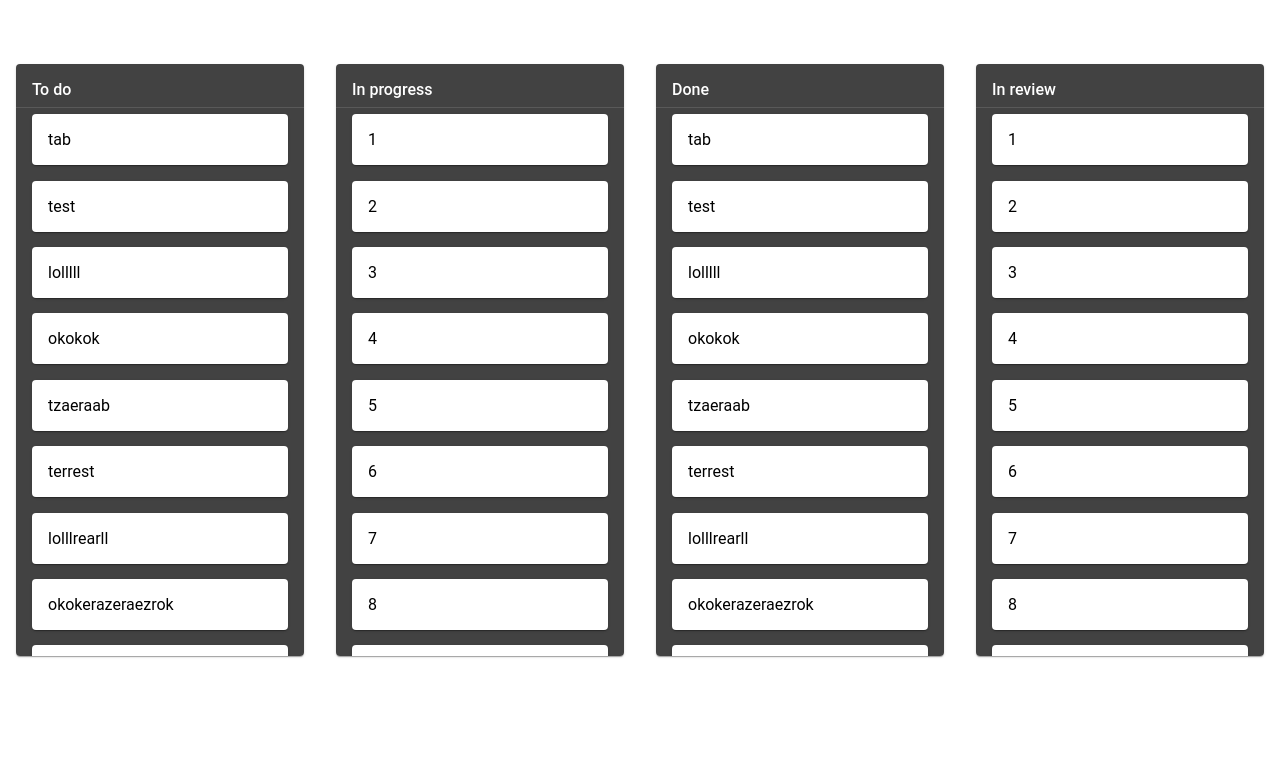
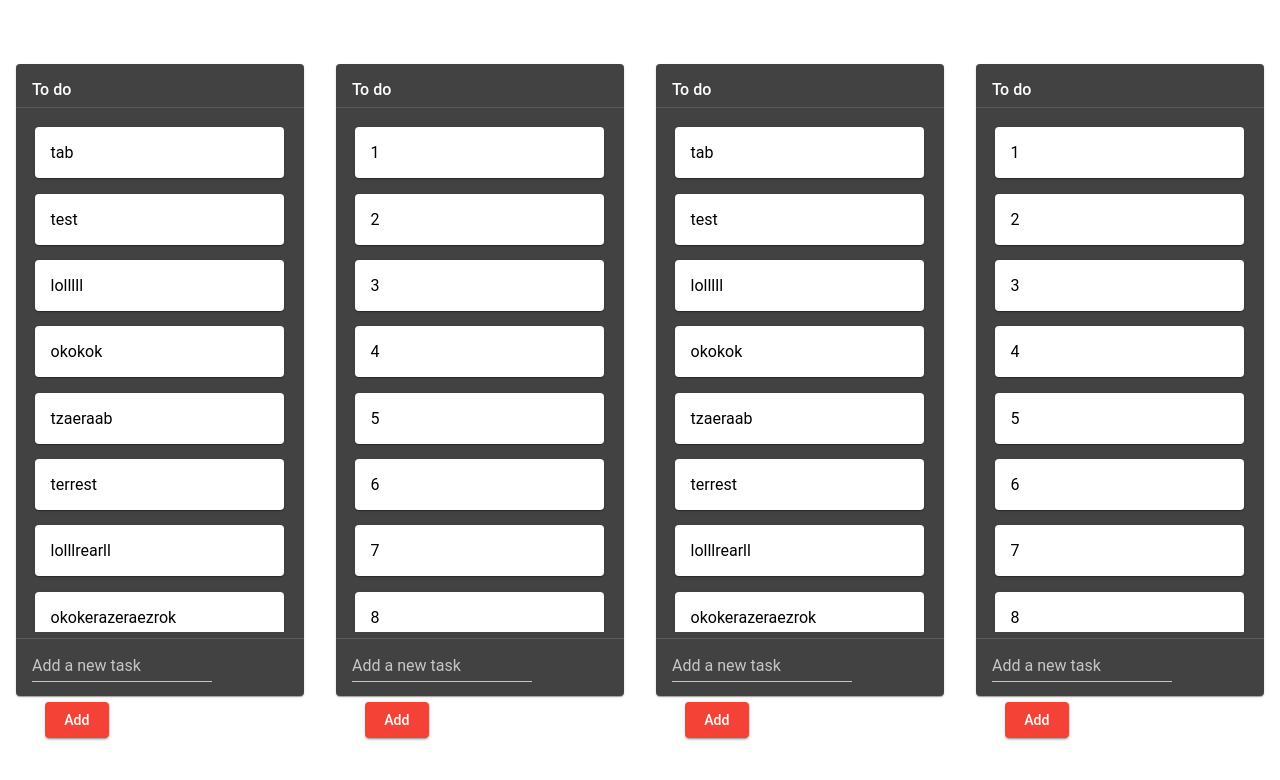
Before and after one commit to joshhauser/TasksWatcher, an Angular app in the folder Angular/: page / in a window 1280 px wide. Shown: the top 780 px of the page. Built offline with nearby package versions, Linux system fonts and the light colour scheme.

Commit message:
changed scrolling | added input + button to add task

```diff
--- a/Angular/src/app/components/board/board.component.html
+++ b/Angular/src/app/components/board/board.component.html
@@ -3,27 +3,71 @@
   <mat-card cdkDropList [cdkDropListData]="tab" (cdkDropListDropped)="drop($event)" class="column">
     <mat-card-title>To do</mat-card-title>
     <mat-divider></mat-divider>
-    <mat-card class="task" *ngFor="let d of tab" cdkDrag>{{d}}</mat-card>
+    <div class="scroll">
+        <mat-card class="task" *ngFor="let d of tab" cdkDrag>{{d}}</mat-card>
+    </div>
+    <mat-divider class="sep"></mat-divider>
+    <div class="form">
+      <form>
+        <mat-form-field>
+          <input matInput #task placeholder="Add a new task">
+        </mat-form-field>
+        <button class="addTask" mat-raised-button color="warn" (click)="addNewTask(task.value); task.value=''">Add</button>
+      </form>
+    </div>
   </mat-card>
 
   <!-- In progres -->
   <mat-card cdkDropList [cdkDropListData]="tab2" (cdkDropListDropped)="drop($event)" class="column">
-    <mat-card-title>In progress</mat-card-title>
+    <mat-card-title>To do</mat-card-title>
     <mat-divider></mat-divider>
-    <mat-card class="task" *ngFor="let d of tab2" cdkDrag>{{d}}</mat-card>
+    <div class="scroll">
+      <mat-card class="task" *ngFor="let d of tab2" cdkDrag>{{d}}</mat-card>
+    </div>
+    <mat-divider class="sep"></mat-divider>
+    <div class="form">
+      <form>
+        <mat-form-field>
+          <input matInput #task placeholder="Add a new task">
+        </mat-form-field>
+        <button class="addTask" mat-raised-button color="warn" (click)="addNewTask(task.value); task.value=''">Add</button>
+      </form>
+    </div>
   </mat-card>
 
   <!-- Done -->
   <mat-card cdkDropList [cdkDropListData]="tab" (cdkDropListDropped)="drop($event)" class="column">
-    <mat-card-title>Done</mat-card-title>
+    <mat-card-title>To do</mat-card-title>
     <mat-divider></mat-divider>
-    <mat-card class="task" *ngFor="let d of tab" cdkDrag>{{d}}</mat-card>
+    <div class="scroll">
+      <mat-card class="task" *ngFor="let d of tab" cdkDrag>{{d}}</mat-card>
+    </div>
+    <mat-divider class="sep"></mat-divider>
+    <div class="form">
+      <form>
+        <mat-form-field>
+          <input matInput #task placeholder="Add a new task">
+        </mat-form-field>
+        <button class="addTask" mat-raised-button color="warn" (click)="addNewTask(task.value); task.value=''">Add</button>
+      </form>
+    </div>
   </mat-card>
 
   <!-- In review -->
   <mat-card cdkDropList [cdkDropListData]="tab2" (cdkDropListDropped)="drop($event)" class="column">
-    <mat-card-title>In review</mat-card-title>
+    <mat-card-title>To do</mat-card-title>
     <mat-divider></mat-divider>
-    <mat-card class="task" *ngFor="let d of tab2" cdkDrag>{{d}}</mat-card>
+    <div class="scroll">
+      <mat-card class="task" *ngFor="let d of tab2" cdkDrag>{{d}}</mat-card>
+    </div>
+    <mat-divider class="sep"></mat-divider>
+    <div class="form">
+      <form>
+        <mat-form-field>
+          <input matInput #task placeholder="Add a new task">
+        </mat-form-field>
+        <button class="addTask" mat-raised-button color="warn" (click)="addNewTask(task.value); task.value=''">Add</button>
+      </form>
+    </div>
   </mat-card>
 </div>
--- a/Angular/src/app/components/board/board.component.scss
+++ b/Angular/src/app/components/board/board.component.scss
@@ -4,18 +4,45 @@
     width: 20%;
     margin-top: 5%;
     margin-bottom: 5%;
-    max-height: 70vh;
-    overflow-y: scroll;
+    max-height: 75vh;
 
     mat-card-title{
         font-size: 12pt;
     }
 }
 
+.scroll{
+    overflow-y: auto;
+    max-height: 65vh;
+    margin-top: 5%;
+
+    mat-card{
+        width: 85%;
+        margin-left: 1%;
+    }
+}
+
+.addTask{
+    margin-left: 5%;
+}
+
+.form {
+    display: flex;
+    flex-direction: column;
+    min-width: 150px;
+    max-width: 500px;
+    width: 100%;
+    margin-top: 2%;
+ }
+
 .task{
     margin-top: 6%;
     color: black;
     background-color: white;
+}
+
+.sep{
+    margin-top: 2%;
 }
 
 .cdk-drag-preview {
@@ -25,6 +52,17 @@
 
 @media(max-width: 1000px){
     .column{
-        width: 70%;
+        width: 75%;
     }
+
+    .scroll{
+        margin-top: 3%;
+
+        mat-card{
+            width: 90%;
+            margin-left: 1%;
+            margin-top: 3%;
+        }
+    }
+
 }
```
Also changed, not shown: 1 other file (tests, documents, lock files or other folders).
